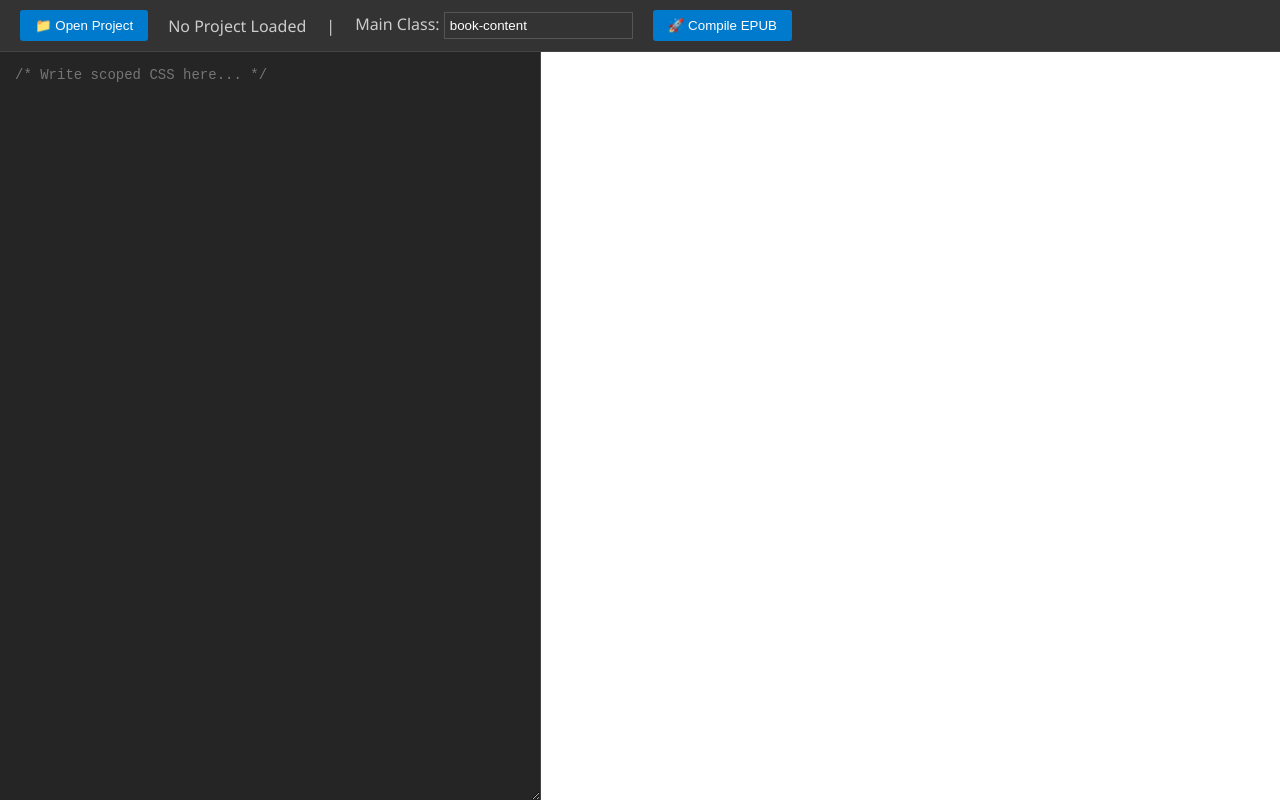
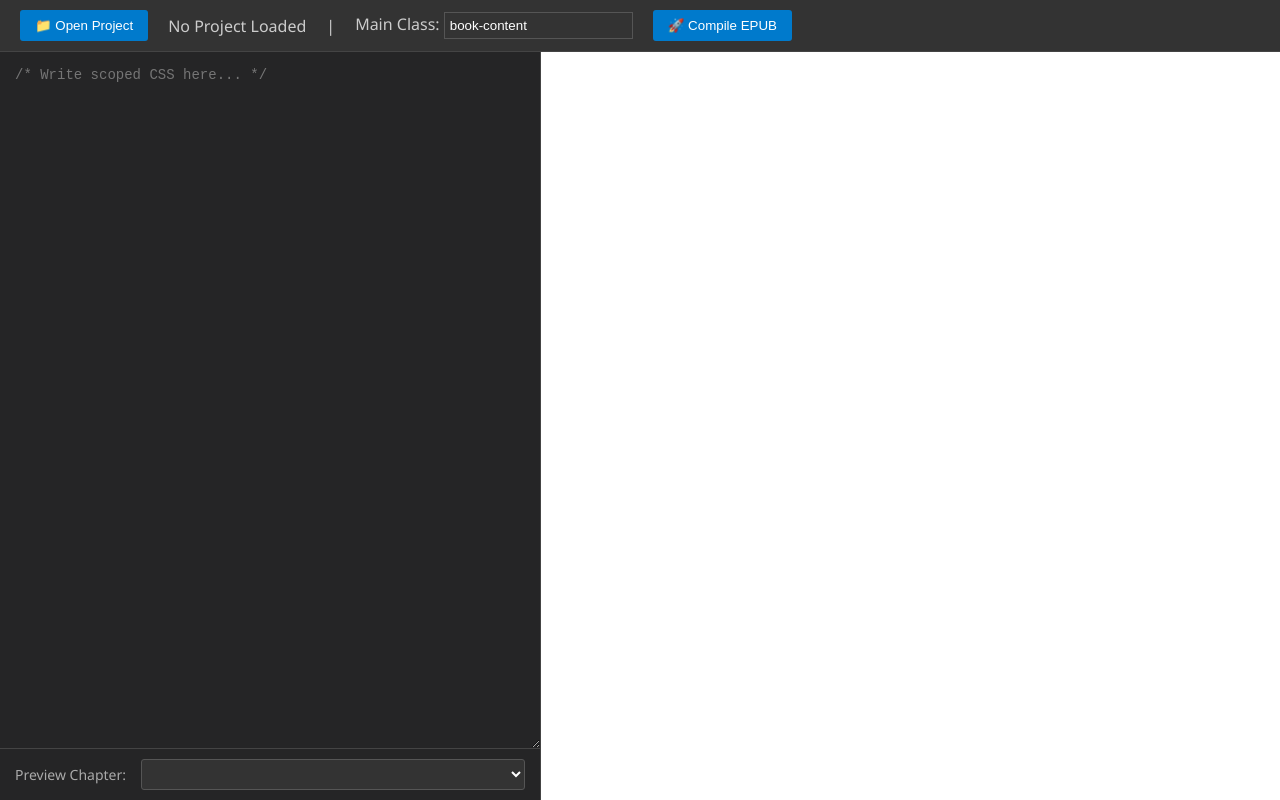
Before and after one commit to mihaialexandruteodor/epub-css-editor-and-compiler, a website: page index.html in a window 1280 px wide. Drawn offline with nearby package versions, Linux system fonts and the light colour scheme.

Commit message:
feat: added preview per chapter

```diff
--- a/app.js
+++ b/app.js
@@ -1,4 +1,5 @@
 let projectLoaded = false;
+let projectChapters = []; // NEW: Array to store loaded chapters
 
 async function pickProject() {
     const res = await fetch("/pick-folder");
@@ -9,11 +10,38 @@ async function pickProject() {
 async function loadProject() {
     const res = await fetch("/load-project");
     const data = await res.json();
+
     document.getElementById("project-name").innerText = data.projectName;
     document.getElementById("css-editor").value = data.css;
-    window.sampleMd = data.sampleMd;
+
+    // NEW: Handle chapters array and populate the dropdown
+    projectChapters = data.chapters;
+    const select = document.getElementById("chapter-select");
+    select.innerHTML = ''; // Clear out old options
+
+    projectChapters.forEach((chapter, index) => {
+        const opt = document.createElement("option");
+        opt.value = index;
+        opt.innerText = chapter.name;
+        select.appendChild(opt);
+    });
+
+    // Set the initial markdown to the first chapter in the array
+    window.sampleMd = projectChapters.length > 0 ? projectChapters[0].content : '';
+
     projectLoaded = true;
     updatePreview();
+}
+
+// NEW: Function triggered when dropdown is changed
+function changeChapter() {
+    const select = document.getElementById("chapter-select");
+    const selectedIndex = select.value;
+
+    if (projectChapters[selectedIndex]) {
+        window.sampleMd = projectChapters[selectedIndex].content;
+        updatePreview();
+    }
 }
 
 function updatePreview() {
@@ -68,7 +96,7 @@ async function savePandocPath() {
 
     await fetch('/save-config', {
         method: 'POST',
-        headers: {'Content-Type': 'application/json'},
+        headers: { 'Content-Type': 'application/json' },
         body: JSON.stringify({ path })
     });
 
--- a/index.html
+++ b/index.html
@@ -62,6 +62,11 @@
           oninput="updatePreview()"
           placeholder="/* Write scoped CSS here... */"
         ></textarea>
+
+        <div id="chapter-selector-container">
+          <label for="chapter-select">Preview Chapter:</label>
+          <select id="chapter-select" onchange="changeChapter()"></select>
+        </div>
       </div>
       <div id="preview-pane">
         <div id="epub-render-surface"></div>
--- a/style.css
+++ b/style.css
@@ -101,3 +101,33 @@ input {
   border: 1px solid #444;
   box-shadow: 0 4px 15px rgba(0, 0, 0, 0.5);
 }
+
+/* Chapter Selector Styling */
+#chapter-selector-container {
+  display: flex;
+  align-items: center;
+  gap: 15px;
+  padding: 10px 15px;
+  background: var(--panel);
+  border-top: 1px solid #444;
+}
+
+#chapter-selector-container label {
+  font-size: 14px;
+  color: #aaa;
+}
+
+#chapter-select {
+  flex-grow: 1;
+  background: #333;
+  color: white;
+  border: 1px solid #555;
+  padding: 6px;
+  border-radius: 3px;
+  outline: none;
+  cursor: pointer;
+}
+
+#chapter-select:focus {
+  border-color: #007acc;
+}
```
Also changed, not shown: server.js (+7 -3 lines).
